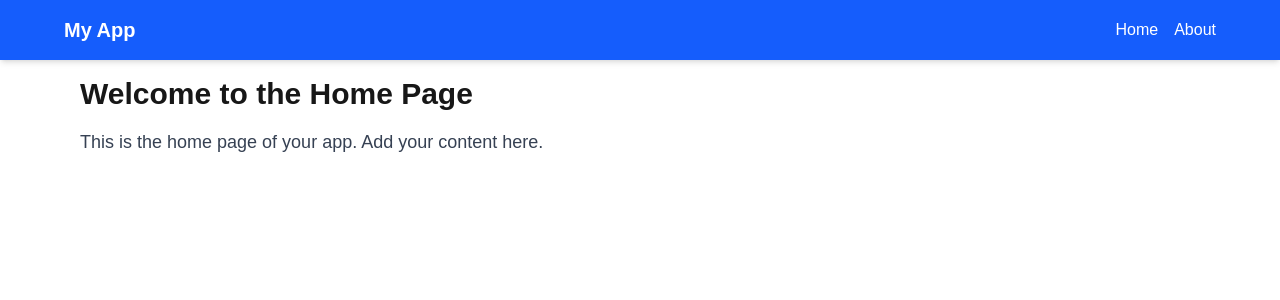
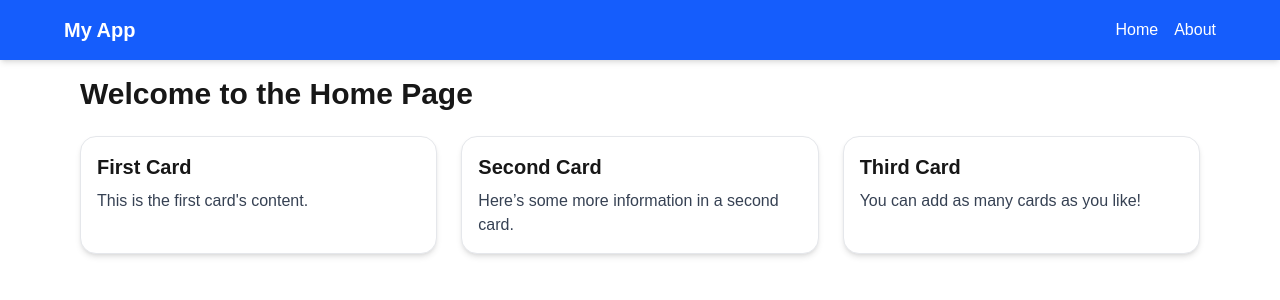
Before and after one commit to balogunkehinde13/alx-project-0x02-setup, a Next.js app in the folder alx-project-0x02/: page /home in a window 1280 px wide. Shown: the top 300 px of the page. Built offline with nearby package versions, Linux system fonts and the light colour scheme.

Commit message:
created card component

```diff
--- /dev/null
+++ b/alx-project-0x02/components/common/Card.tsx
@@ -0,0 +1,13 @@
+import React from "react";
+import { CardProps } from "../../interfaces";
+
+const Card: React.FC<CardProps> = ({ title, content }) => {
+  return (
+    <div className="bg-white shadow-md rounded-2xl p-4 border border-gray-200 hover:shadow-lg transition-shadow">
+      <h2 className="text-xl font-bold mb-2">{title}</h2>
+      <p className="text-gray-700">{content}</p>
+    </div>
+  );
+};
+
+export default Card;
--- a/alx-project-0x02/interfaces/index.ts
+++ b/alx-project-0x02/interfaces/index.ts
@@ -0,0 +1,4 @@
+export interface CardProps {
+  title: string;
+  content: string;
+}
--- a/alx-project-0x02/pages/home.tsx
+++ b/alx-project-0x02/pages/home.tsx
@@ -1,16 +1,19 @@
 // pages/home.tsx
 import React from "react";
 import Header from "../components/layout/Header";
+import Card from "../components/common/Card";
 
 const Home: React.FC = () => {
   return (
     <>
       <Header />
       <main className="max-w-6xl mx-auto p-4">
-        <h1 className="text-3xl font-bold mb-4">Welcome to the Home Page</h1>
-        <p className="text-lg text-gray-700">
-          This is the home page of your app. Add your content here.
-        </p>
+        <h1 className="text-3xl font-bold mb-6">Welcome to the Home Page</h1>
+        <div className="grid grid-cols-1 sm:grid-cols-2 lg:grid-cols-3 gap-6">
+          <Card title="First Card" content="This is the first card's content." />
+          <Card title="Second Card" content="Here’s some more information in a second card." />
+          <Card title="Third Card" content="You can add as many cards as you like!" />
+        </div>
       </main>
     </>
   );
```
